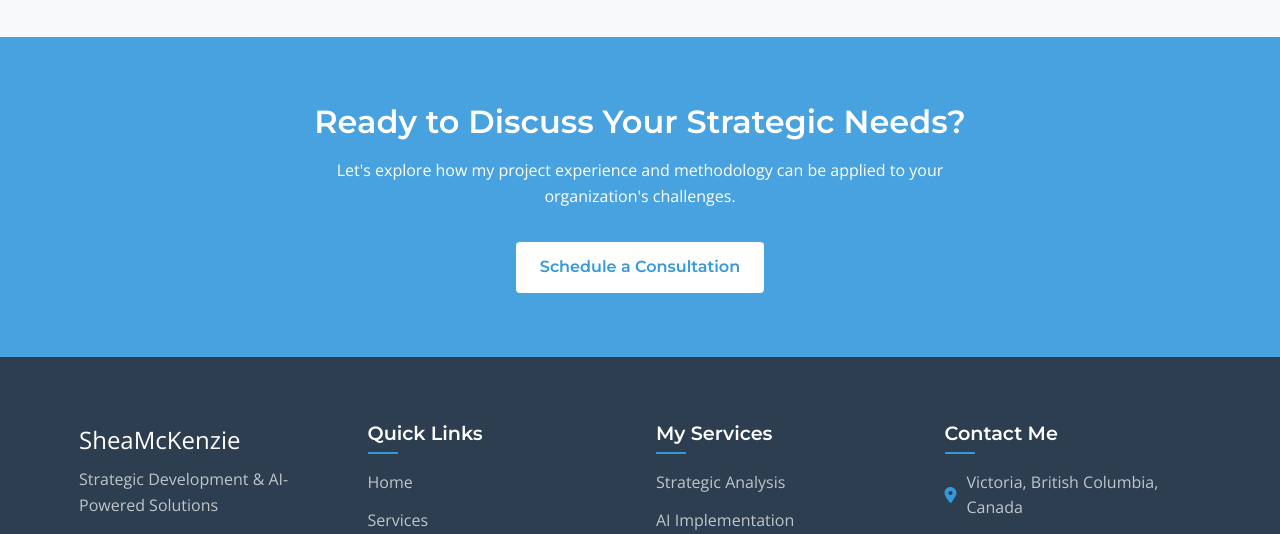
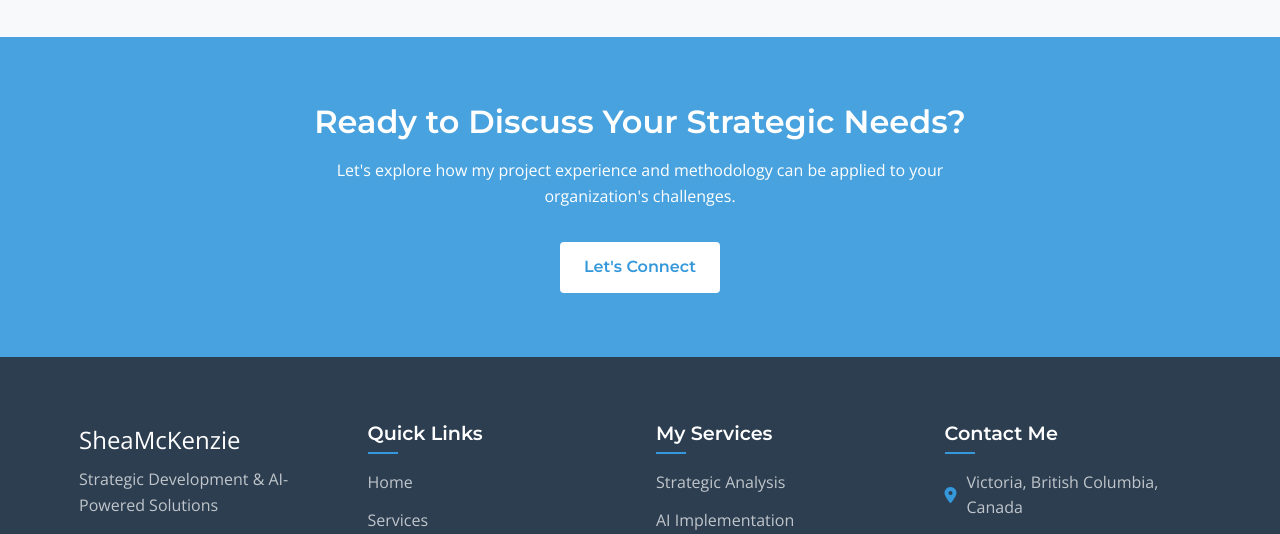
Before and after one commit to sheamckenziebc/consultingwebsite, a plain HTML site: page projects.html in a window 1280 px wide. Shown: the part 2695-3229 px from the top of the page. Drawn offline with nearby package versions, Linux system fonts and the light colour scheme.

Commit message:
Update projects.html

```diff
--- a/projects.html
+++ b/projects.html
@@ -139,7 +139,7 @@
         <div class="container">
             <h2>Ready to Discuss Your Strategic Needs?</h2>
             <p>Let's explore how my project experience and methodology can be applied to your organization's challenges.</p>
-            <a href="contact.html" class="btn btn-primary">Schedule a Consultation</a>
+            <a href="contact.html" class="btn btn-primary">Let's Connect</a>
         </div>
     </section>
 
```
